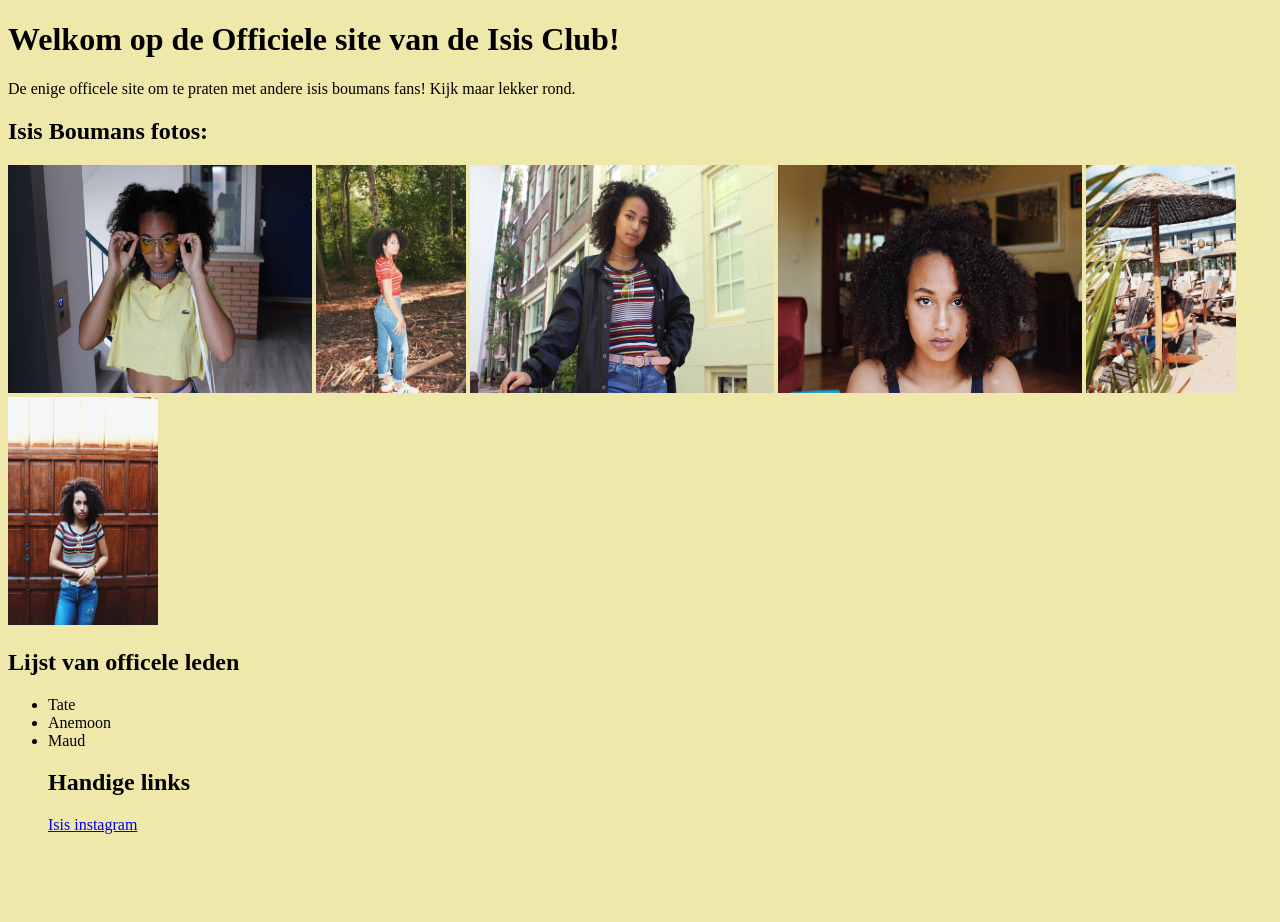
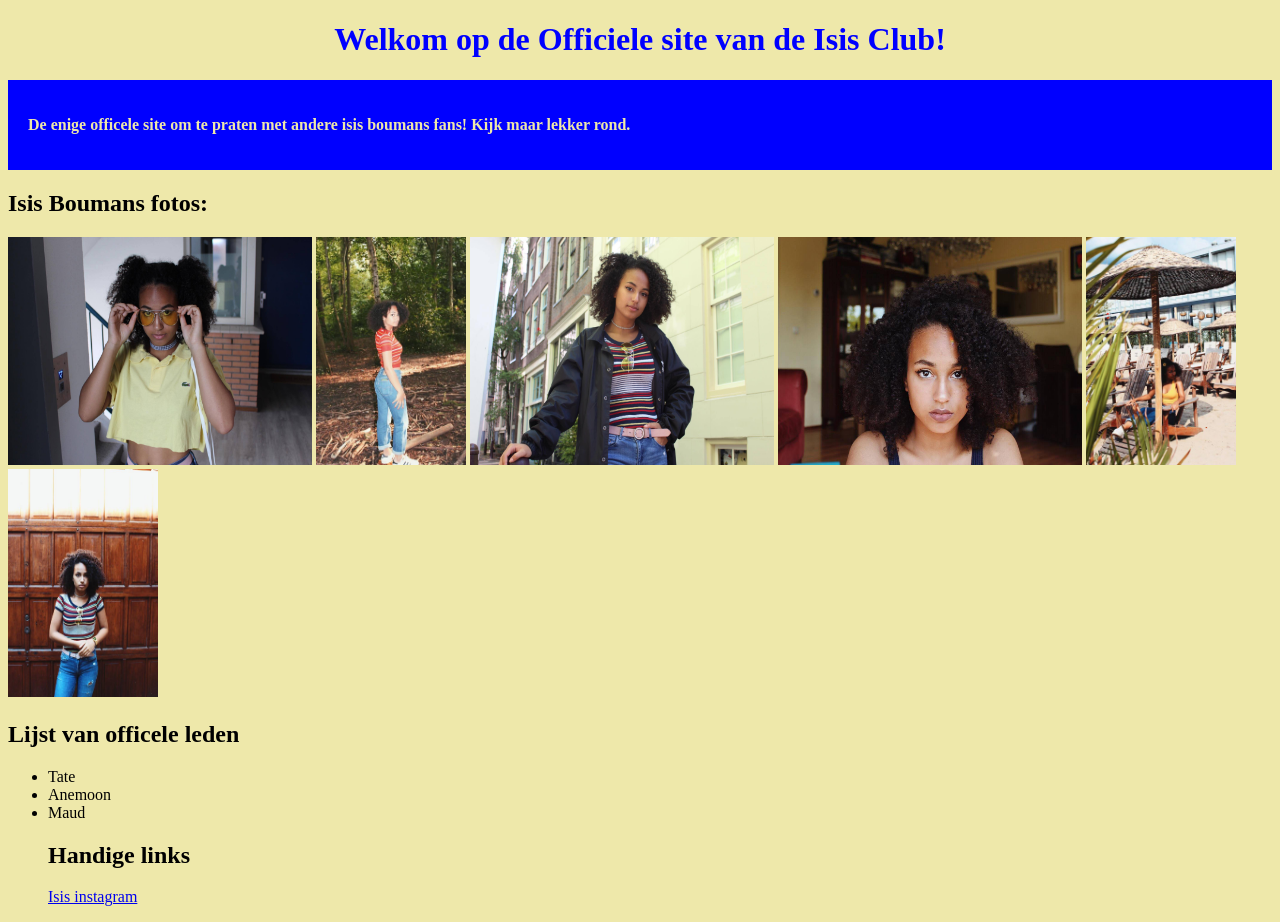
Before and after one commit to tategibbs/Tategibbs.github.io, a plain HTML site: page index.html in a window 1280 px wide. Before the commit the page ends 850 px from the top, so only its background shows below. Drawn offline with Linux system fonts and the light colour scheme.

Commit message:
Add files via upload

```diff
--- a/index.html
+++ b/index.html
@@ -3,12 +3,27 @@
 <head>
 <title> Isis Boumans Club </title>
 </head>
+<style>
+#penis {
+   font-family: "Times New Roman", Times, serif;
+   }
+div.block { background-color: blue;
+            color: PaleGoldenRod;
+			margin: 20px 0 20px 0;
+			padding: 20px}
+#main {
+       text-align: center;
+       color: blue;
+}
+</style>
 <body>
 <body style="background-color:PaleGoldenRod;">
-<h1> Welkom op de Officiele site van de Isis Club! </h1>
+<h1 id="main"> Welkom op de Officiele site van de Isis Club! </h1>
 </b>
-<p> De enige officele site om te praten met andere isis boumans fans!
-Kijk maar lekker rond. </p>
+<div class="block">
+<p id="penis" > <b> De enige officele site om te praten met andere isis boumans fans!
+Kijk maar lekker rond. </b> </p>
+</div>
 <h2> Isis Boumans fotos: </h2>
 <img src="1.jpg"style="width:304px;height:228px;">
 <img src="2.jpg"style="width:150px;height:228px;">
```
